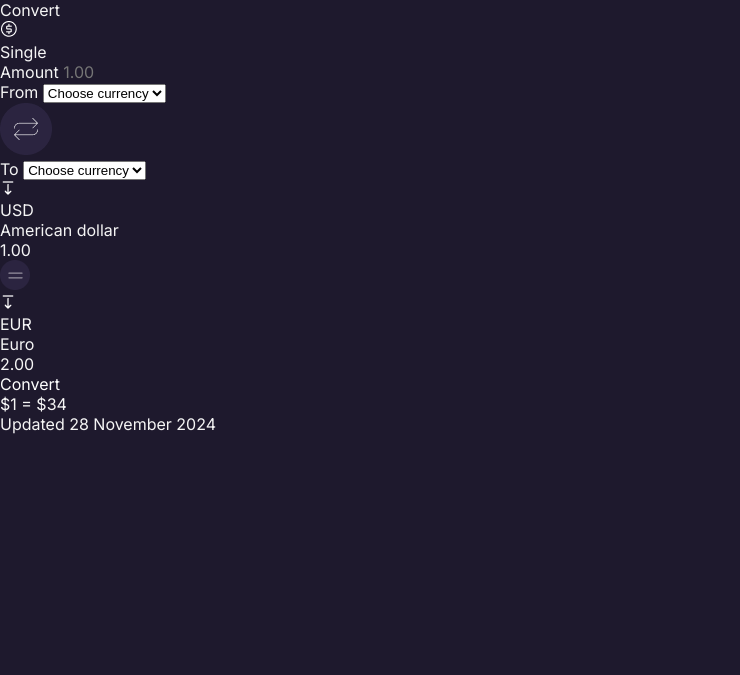
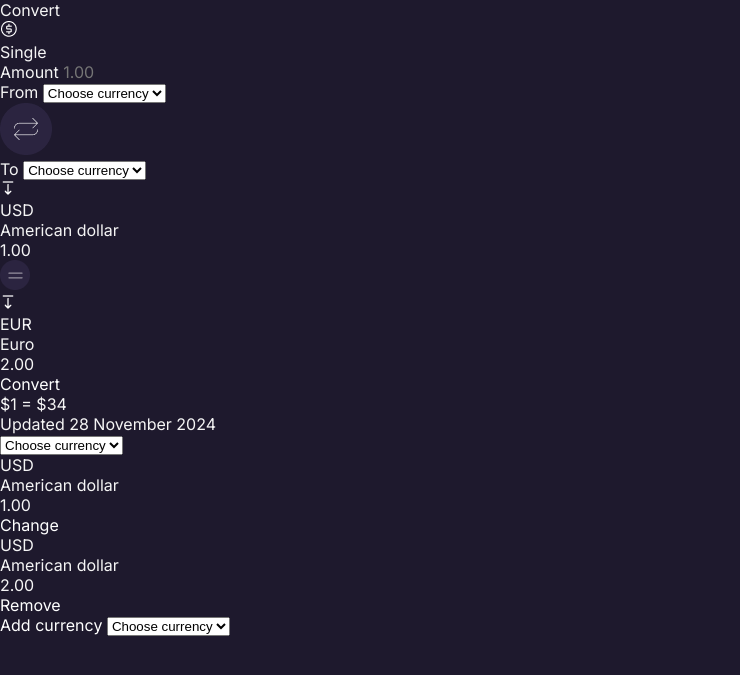
Before and after one commit to ScienceMind/currency_converter, a plain HTML site: page index.html in a window 1280 px wide. Shown: the part 61-736 px from the top of the page, without its empty margins (0-740 px from the left). Drawn offline with Linux system fonts and the light colour scheme.

Commit message:
Single currency page layout added

```diff
--- a/index.html
+++ b/index.html
@@ -122,6 +122,59 @@
                 </div>
               </form>
             </div>
+
+            <div class="content">
+              <div class="currency-wrapper">
+                <div class="currency-single">
+                  <select id="singleSelect" class="select">
+                    <option value="" disabled selected hidden>
+                      Choose currency
+                    </option>
+                  </select>
+
+                  <div class="currency-single__item">
+                    <div class="currency-item currency-current">
+                      <div class="currency-titles">
+                        <div class="currency-title">USD</div>
+                        <div class="currency-full">American dollar</div>
+                      </div>
+
+                      <div class="currency-amount">1.00</div>
+                      <div class="currency-action">
+                        <button class="currency-change currency-button">
+                          Change
+                        </button>
+                      </div>
+                    </div>
+                  </div>
+                </div>
+                <div class="currency-list">
+                  <div class="currency-item">
+                    <div class="currency-titles">
+                      <div class="currency-title">USD</div>
+                      <div class="currency-full">American dollar</div>
+                    </div>
+
+                    <div class="currency-amount">2.00</div>
+                    <div class="currency-action">
+                      <button class="currency-remove currency-button">
+                        Remove
+                      </button>
+                    </div>
+                  </div>
+                </div>
+              </div>
+
+              <div class="currency-add">
+                <button class="currency-add_button">Add currency</button>
+
+                <select class="select" id="add">
+                  <option value="" disabled selected hidden>
+                    Choose currency
+                  </option>
+                </select>
+              </div>
+            </div>
           </div>
         </div>
       </div>
```
